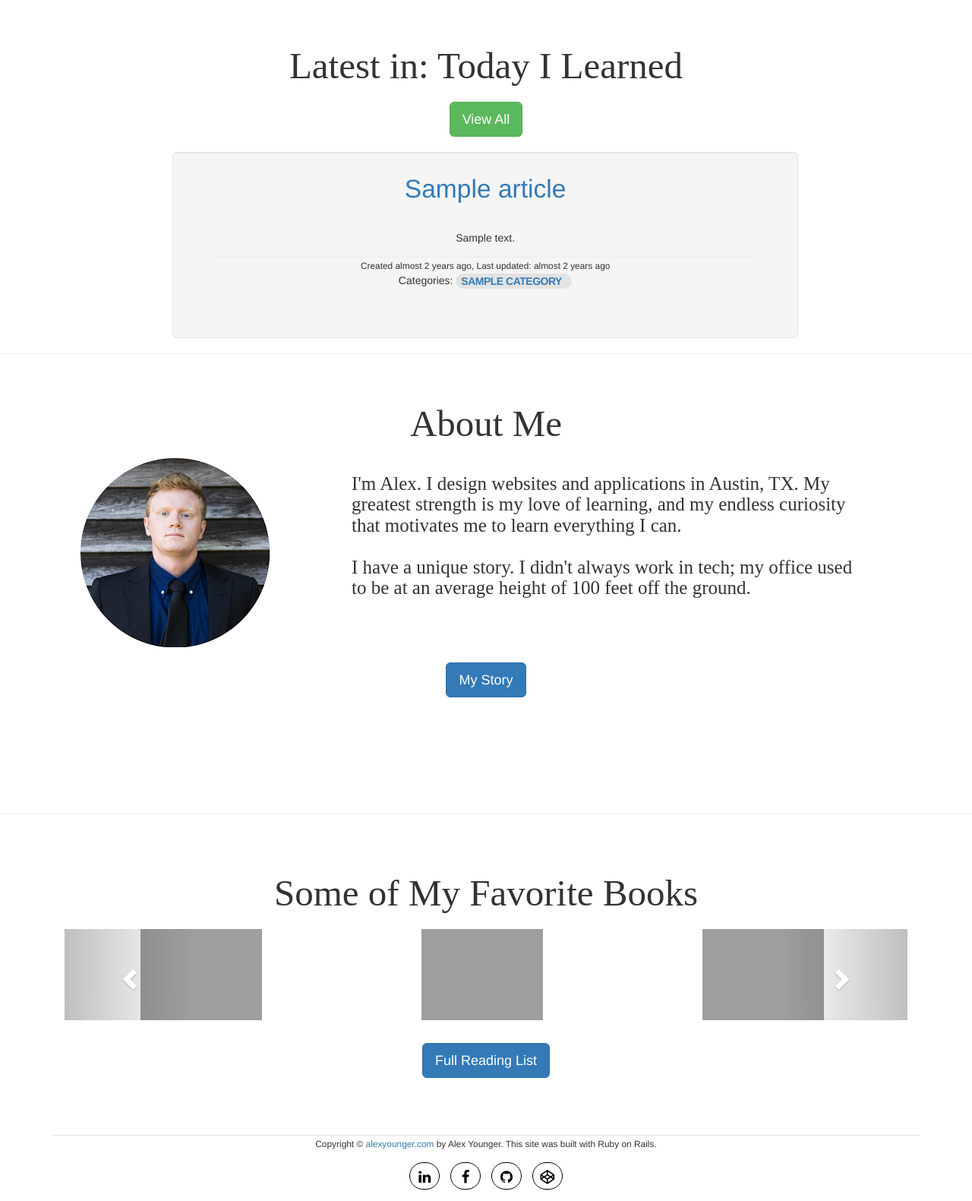
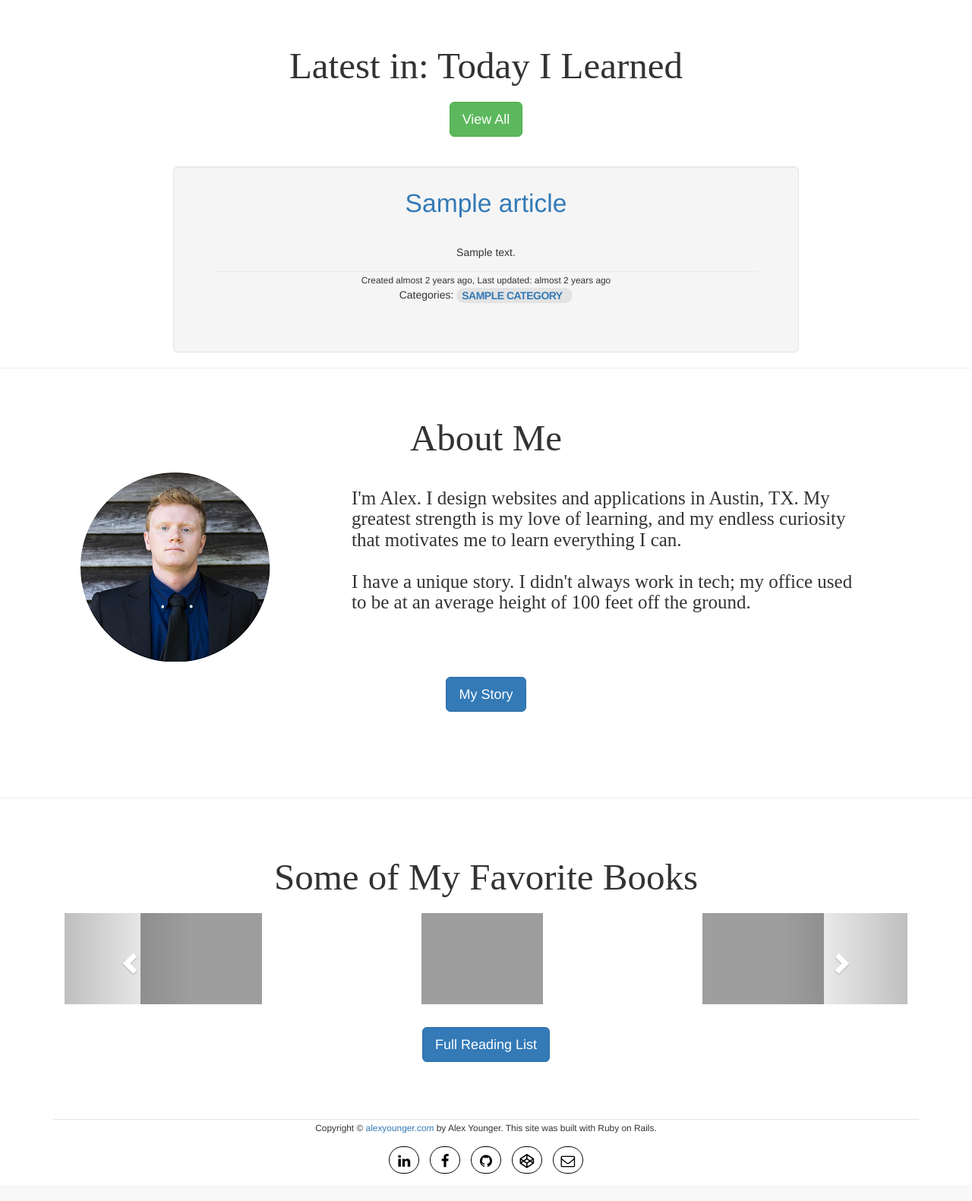
Before and after one commit to AlextheYounga/alpha-blog, a Rails app: page / in a window 1280 px wide. Shown: the part 723-2304 px from the top of the page at 76% size. After the commit the page ends 2268 px from the top, so only its background shows below. Run offline with Rails 7, Linux system fonts and the light colour scheme; tables that the repository leaves empty hold one stand-in row (values such as "Sample post"); style sheets or scripts are compiled from the project's sources; some libraries are stand-ins or nearby versions; grey boxes are pictures that could not be loaded.

Commit message:
Styling Update 3.2

```diff
--- a/app/assets/stylesheets/custom.css.scss
+++ b/app/assets/stylesheets/custom.css.scss
@@ -1,6 +1,17 @@
+//////////////////SHARED///////////////////////////////
+#article-index-div, #article-show-div, #project-box {
+  display: block;
+  margin-left: auto;
+  margin-right: auto;
+  float: none !important;
+}
+
+.button, #logo, #header, #button-style, #about-text, #page-header, #section-header, #create-button {
+  font-family: "Libre Baskerville",serif;
+}
+
 
 ////////////////////NAVBAR//////////////////////////////
-
 $navbar-default-bg: #f5f5f5;
 $navbar-margin-bottom: -20px;
 //The above code is going directly into the hidden bootstrap files that you don't have access to. Can also use !important to override them.
@@ -140,28 +141,37 @@ $navbar-margin-bottom: -20px;
 
 
 ///////////////////HEADERS///////////////////////////
-
 #page-header {
   margin-top: 2cm;
-  font-family: "Libre Baskerville",serif;
   font-size: 3.5em;
 }
 
 #section-header {
   margin-top: 1.5cm;
-  font-family: "Libre Baskerville",serif;
   font-size: 3.5em;
 }
 
 
 ///////////////////////ARTICLES///////////////////////
-#article-div {
+#article-index-div {
   margin-bottom: -20px !important;
-  margin-left: 16.6%;
+  margin-top: 19px;
 
   @media only screen and (max-width: 800px) {
-    width: 100%;
-    margin-left: 0;
+    width: 100% !important;
+  }
+}
+
+#article-show-div {
+  margin-top: 8%;
+  padding-top: 25px;
+  padding-left: 6%;
+  padding-right: 6%;
+  line-height: 24px;
+
+  @media only screen and (max-width: 800px) {
+    width: 100;
+    margin-top: 25%;
   }
 }
 
@@ -172,23 +182,18 @@ $navbar-margin-bottom: -20px;
 
 #create-button {
   margin: 20px;
-  font-family: "Libre Baskerville",serif;
 }
 
-
 #showpage-title {
-  margin-top: 5%;  //show page
-  color: #337ab7;
   font-size: 2.6em;
 }
-
 
 .article-title, #project-title {
     font-size: 2.4em;
     text-align: center;
   }
 
-.article-body {
+.article-teaser-body {
   margin-top: 0;
   text-align: center;
   padding: 30px;
@@ -253,12 +268,11 @@ $navbar-margin-bottom: -20px;
 
       .img-responsive{
         width: 160px;
-        max-height: 250px;
-        @media only screen and (min-width: 800px) {
-          margin-left: 25%;
+        max-block-size: 240px;
+        margin-left: 25%;
+        @media only screen and (max-width: 800px) {
+          max-block-size: 105px !important;
         }
-
-
       }
 
     .active{
--- a/app/controllers/categories_controller.rb
+++ b/app/controllers/categories_controller.rb
@@ -36,7 +36,7 @@ class CategoriesController < ApplicationController
 
   def show
     @category = Category.find(params[:id])
-    @category_articles = @category.articles
+    @category_articles = @category.articles.order("created_at desc")
   end
 
 
--- a/app/views/articles/_article.html.erb
+++ b/app/views/articles/_article.html.erb
@@ -1,3 +1,4 @@
+<!-- PARTIAL FOR INDEX OF ARTICLES -->
 <div align="center" id="create-button">
       <% if logged_in? %>
         <%= link_to "Create New Article", new_article_path, class: "btn btn-lg btn-primary" %>
@@ -11,13 +12,13 @@
 
   <% obj.each do |article| %>
      <div class="row">
-        <div id="article-div" class="col-xs-8">
+        <div id="article-index-div" class="col-xs-8">
           <div class= "well well-lg">
             <div class= "article-title">
               <%= link_to article.title, article_path(article) %>
             </div>
 
-            <div class="article-body">
+            <div class="article-teaser-body">
               <%= truncate(strip_tags(article.description), length: 280) %>
 
               <div class= "article-meta-details">
--- a/app/views/categories/_form.html.erb
+++ b/app/views/categories/_form.html.erb
@@ -1,9 +1,7 @@
+<!-- FORM FOR NEW AND EDIT CATEGORY -->
 <%= render 'shared/errors', obj: @category %> <!-- Without initiation in categories_controller,
                                                     this will not work-->
 
-
- <!--the form_for helpers are rails view helpers for generating form markup; read more at guides.rubyonrails.org/form_helpers.html -->
-    <!--The @article instance variable will be initiated in the articles_controller.rb -->
 </br>
 </br>
 
--- a/app/views/categories/index.html.erb
+++ b/app/views/categories/index.html.erb
@@ -25,3 +25,7 @@
     </div>
   </br>
 <% end %>
+
+<div class="col-cs-4" align="center">
+    <%= link_to "Cancel Request and Return to Articles Listing", articles_path %>
+</div>
--- a/app/views/categories/show.html.erb
+++ b/app/views/categories/show.html.erb
@@ -1,5 +1,5 @@
 <!-- CATEGORY SHOW PAGE -->
-<h1 align="center" id="page-header"> <%= "Today I Learned, In: " + @category.name %> </h1>
+<h1 align="center" id="page-header"> <%="Articles In: " + @category.name %> </h1>
 
 <%= render 'articles/article', obj: @category_articles %>
 
--- a/app/views/layouts/_footer.html.erb
+++ b/app/views/layouts/_footer.html.erb
@@ -11,6 +11,7 @@
 <li><a href="https://www.facebook.com/alex.younger.7" class="fa fa-lg fa-facebook"></a></li>
 <li><a href="https://github.com/AlextheYounga/alpha-blog" class="fa fa-lg fa-github"></a></li>
 <li><a href="https://codepen.io/alextheyounger/" class="fa fa-lg fa-codepen"></a></li>
+<li><a href="mailto:alexyounger07@gmail.com" class="fa fa-lg fa-envelope-o"></a></li>
 
 </ul>
 </div>
--- a/app/views/pages/about.html.erb
+++ b/app/views/pages/about.html.erb
@@ -32,7 +32,6 @@
   	business. I joined Khorus as a jack-of-all-trades, but I focused primarily in marketing; that's
   	where I was needed most. Although I did rather well in marketing, I found that it's not what I
   	love to do. I love to think, learn, and build things. As soon as I realized that's the sort of
-  	work I wanted to do, well, you can probably guess the rest. </br></br>
-  	You can contact me at alexyounger07@gmail.com</p>
+  	work I wanted to do, well, you can probably guess the rest.</p>
   </div>
 </main>
--- a/app/views/pages/home.html.erb
+++ b/app/views/pages/home.html.erb
@@ -24,13 +24,13 @@
      then @articles.each do |article|%>
 
     <div class="row">
-      <div class="col-xs-8" id="article-div">
+      <div class="col-xs-8" id="article-index-div">
         <div class= "well well-lg">
           <div class= "article-title">
             <%= link_to article.title, article_path(article) %>
           </div>
 
-          <div class="article-body">
+          <div class="article-teaser-body">
             <%= truncate(strip_tags(article.description), length: 280) %>
             <!-- strip_tags removes HTML tags from description-->
 
@@ -47,12 +47,10 @@
       </div>
     </div>
   </div>
-  <hr>
-
 <% end %>
 
 <% end %>
-
+<hr>
 
 
 
@@ -73,7 +71,6 @@
         </br>
         <center><%= link_to "My Story", about_path, class: "btn btn-lg btn-primary" %></center>
     </div>
-    </br>
   <hr>
 
 
@@ -123,12 +120,6 @@
               </div>
 
               <div class="item">
-                <div class="col-xs-4"><a href="https://www.amazon.com/Guide-Good-Life-Ancient-Stoic/dp/0195374614/ref=sr_1_1?s=books&ie=UTF8&qid=1515918746&sr=1-1&keywords=a+guide+to+the+good+life">
-                  <img src="https://calazanblog-assets.s3.amazonaws.com/media/editor-uploads/a_guide_to_the_good_life_book_cover.jpg"
-                  class="img-responsive"></a></div>
-              </div>
-
-              <div class="item">
                 <div class="col-xs-4"><a href="https://www.amazon.com/Good-Profit-Creating-Successful-Companies/dp/1101904135/ref=sr_1_1?s=books&ie=UTF8&qid=1515919796&sr=1-1&keywords=good+profit+charles+koch">
                   <img src="https://images-na.ssl-images-amazon.com/images/I/41ckVxWJzUL.jpg"
                   class="img-responsive"></a></div>
--- a/app/views/posts/index.html.erb
+++ b/app/views/posts/index.html.erb
@@ -6,7 +6,7 @@
 
   <% @posts.each do |post|%>
     <div class="row">
-      <div id="article-div" class="col-xs-8">
+      <div id="article-index-div" class="col-xs-8">
         <div class= "well well-lg">
           <div class= "article-title">
             <a href=<%="#{post.link}"%>> <%="#{post.title}"%></a>
```
Also changed, not shown: other parts of app/assets/stylesheets/custom.css.scss (+19 -55 lines), app/views/articles/show.html.erb (+7 -6 lines), app/views/pages/readinglist.html.erb (+12 -13 lines).
